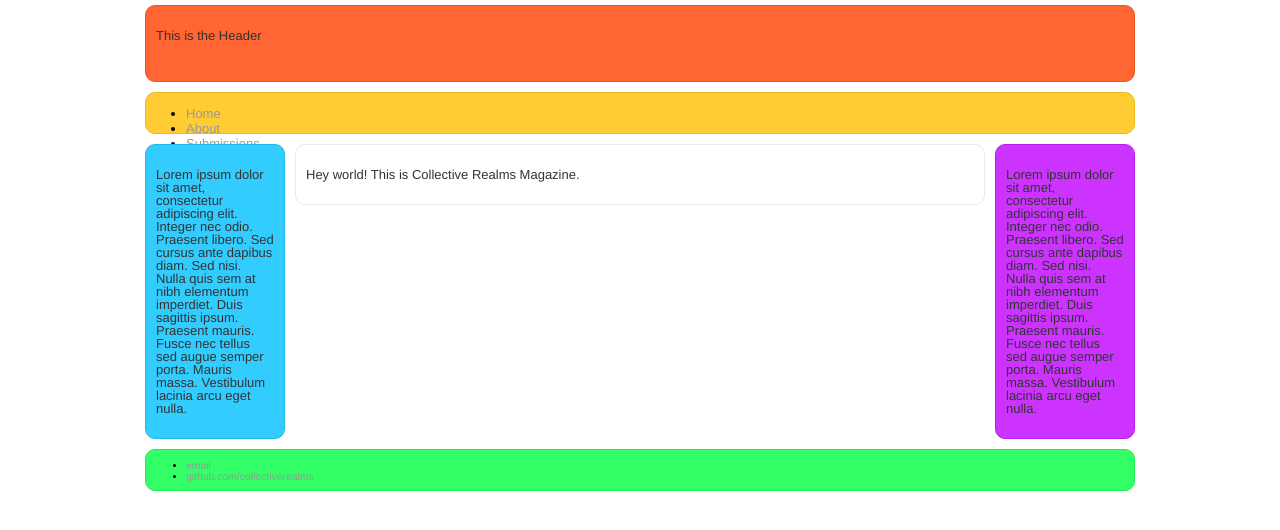
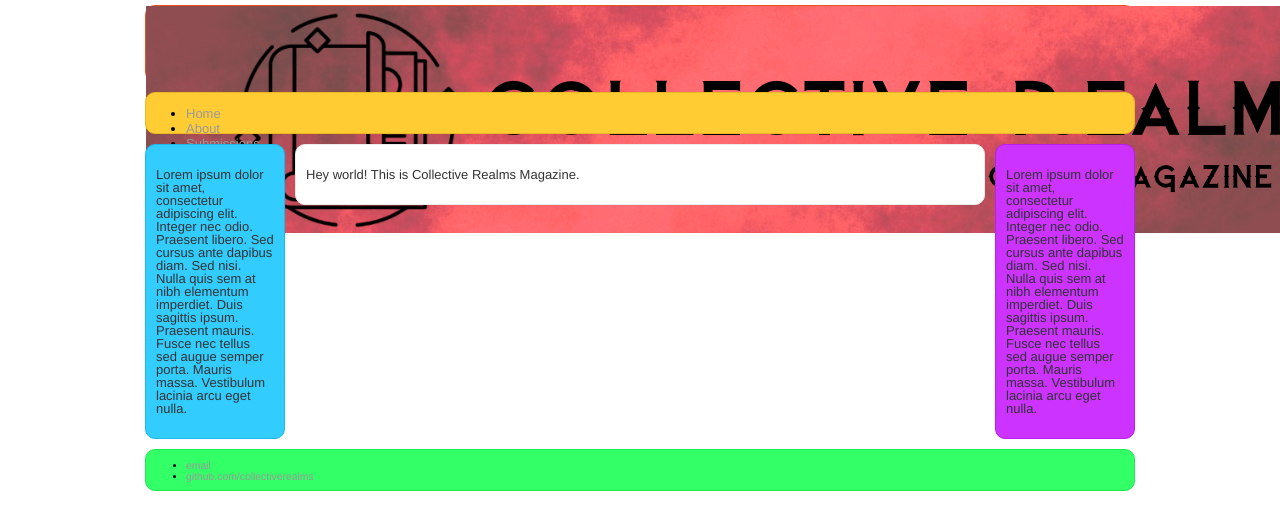
Before and after one commit to collectiverealms/collectiverealms, a Jekyll site: the page built from index.html, in a window 1280 px wide. Shown: the top 530 px of the page. Built offline with Jekyll 4.4.1, drawn with Linux system fonts in a browser that asks for light colours; the list of posts is cut into pages by our own code.

Commit message:
Update header.html

```diff
--- a/_includes/header.html
+++ b/_includes/header.html
@@ -1,5 +1,5 @@
 <div id="headerwrap">
           <div id="header">
-            <p>This is the Header</p>
-  </div>
+            <img src="http:/collectiverealms/assets/header_image.png" alt="Collective Realms Magazine">
+          </div>
 </div>
```
